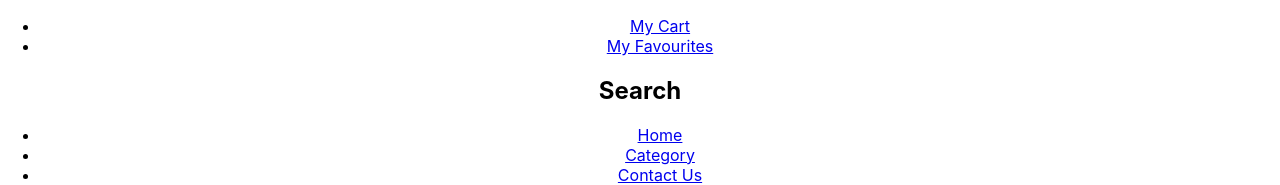
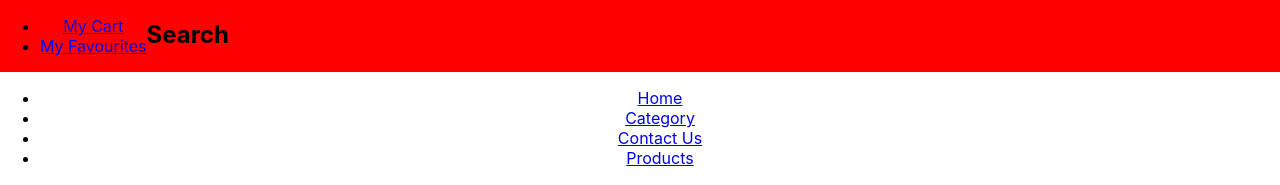
Before and after one commit to blase147/my-shop, a React (Create React App) app: page / in a window 1280 px wide. Shown: the top 185 px of the page. Built offline with nearby package versions, Linux system fonts and the light colour scheme.

Commit message:
convert to jsx

```diff
--- a/src/components/home/home.jsx
+++ b/src/components/home/home.jsx
@@ -27,8 +27,10 @@ import Menu from '../menu/menu';
 function Home() {
   return (
     <div className="Home">
-      <Header />
-      <Search />
+      <div className="top_header">
+        <Header />
+        <Search />
+      </div>
       <Menu />
       <Banner />
       <Category />
--- a/src/components/home/home.scss
+++ b/src/components/home/home.scss
@@ -1,4 +1,10 @@
-.home {
+.top_header {
+    display:flex;
+    flex-direction:row;
+    background-color: red;
+  }
+
+  .home {
   background-color: #f5f5f5;
   padding: 20px;
 
```
